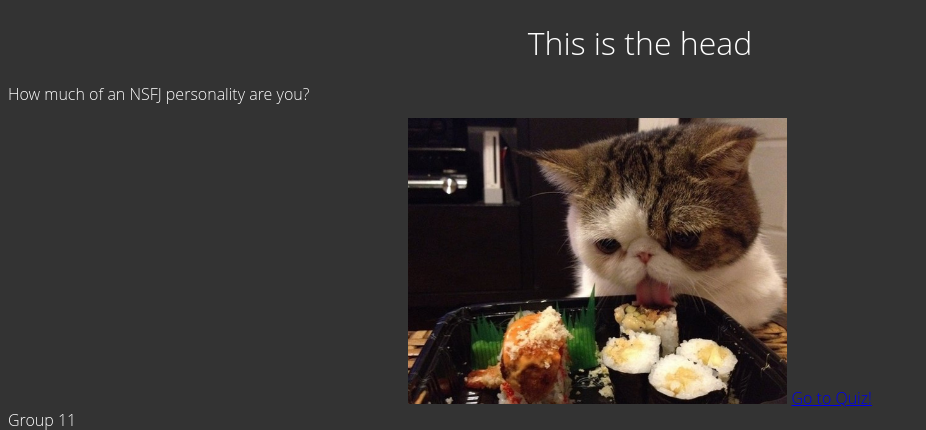
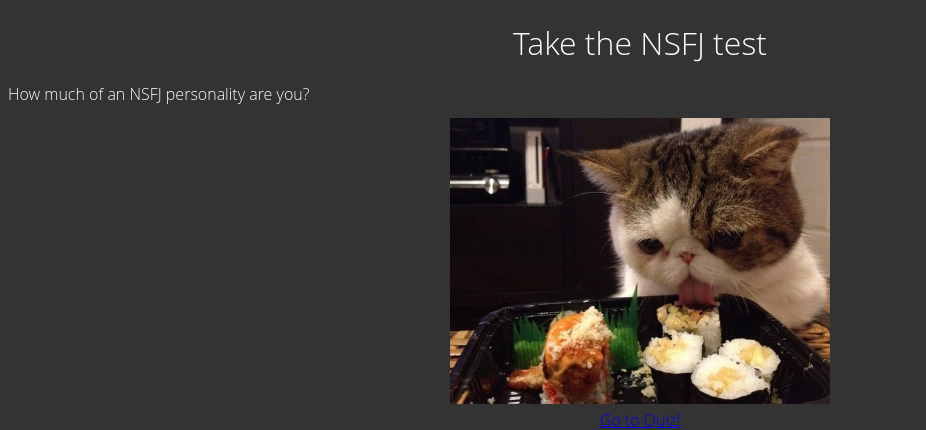
Before and after one commit to SidneyGil/PythonProject-Quiz, a Flask app: page / in a window 1280 px wide. Shown: the top 430 px of the page, without its empty margins (0-926 px from the left). Run offline with Flask 2, Linux system fonts and the light colour scheme.

Commit message:
changed html page

```diff
--- a/templates/base.html
+++ b/templates/base.html
@@ -1,11 +1,12 @@
 <!DOCTYPE html>
 <link rel="stylesheet" type="text/css" href="static/templatemo-style.css">
-<h1 style='text-align:center'>This is the head</h1>
+<h1 style='text-align:center'>Take the NSFJ test</h1>
 
 <p>How much of an NSFJ personality are you?</p>
 
 <div align="center">
     <img src="static/catsushi.jpg" style="width:30%"></img>
+</br>
     <a href="https://replit.com/@SidneyGil/GroupFinalPython#data.json">Go to Quiz!</a>
 </div>
 
```
